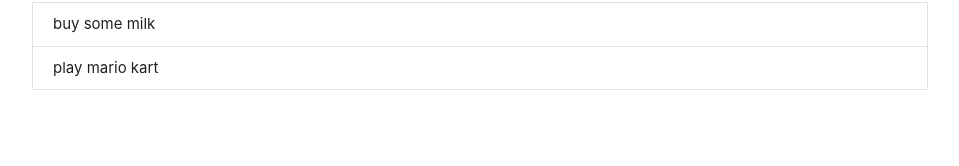
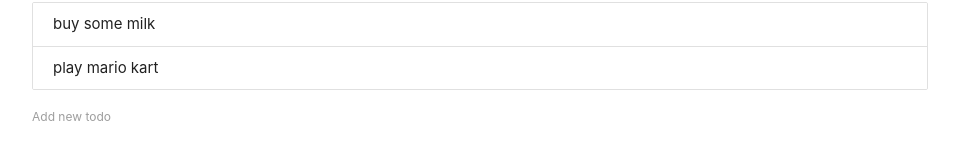
Before and after one commit to mosesogwo/TodoApp-React, a React (Create React App) app: page / in a window 1280 px wide. Shown: the part 134-300 px from the top of the page, without its empty margins (160-1119 px from the left). Built offline with nearby package versions, Linux system fonts and the light colour scheme.

Commit message:
implement add todo

```diff
--- a/src/AddTodo.js
+++ b/src/AddTodo.js
@@ -13,7 +13,11 @@ class AddTodo extends Component {
 
   handleSubmit = (e) => {
     e.preventDefault();
-    console.log(this.state);
+    this.props.addTodo(this.state);
+    this.setState({
+      content: ''
+    })
+
   }
 
   render() {
@@ -21,7 +25,7 @@ class AddTodo extends Component {
       <div>
         <form onSubmit={this.handleSubmit}>
           <label>Add new todo</label>
-          <input type="text" onChange={this.handleChange} />
+          <input type="text" onChange={this.handleChange} value={this.state.content} />
         </form>
       </div>
     )
--- a/src/App.js
+++ b/src/App.js
@@ -19,11 +19,20 @@ class App extends Component {
     })
   }
 
+  addTodo = (todo) => {
+    todo.id = Math.random();
+    let todos = [...this.state.todos, todo];
+    this.setState({
+      todos
+    })
+  }
+
   render (){
     return (
       <div className="todo-app container">
         <h1 className="center blue-text">Todo's</h1>
         <Todos todos={this.state.todos} deleteTodo = {this.deleteTodo}/>
+        <AddTodo addTodo={this.addTodo}/>
       </div>
     )
   }
```
